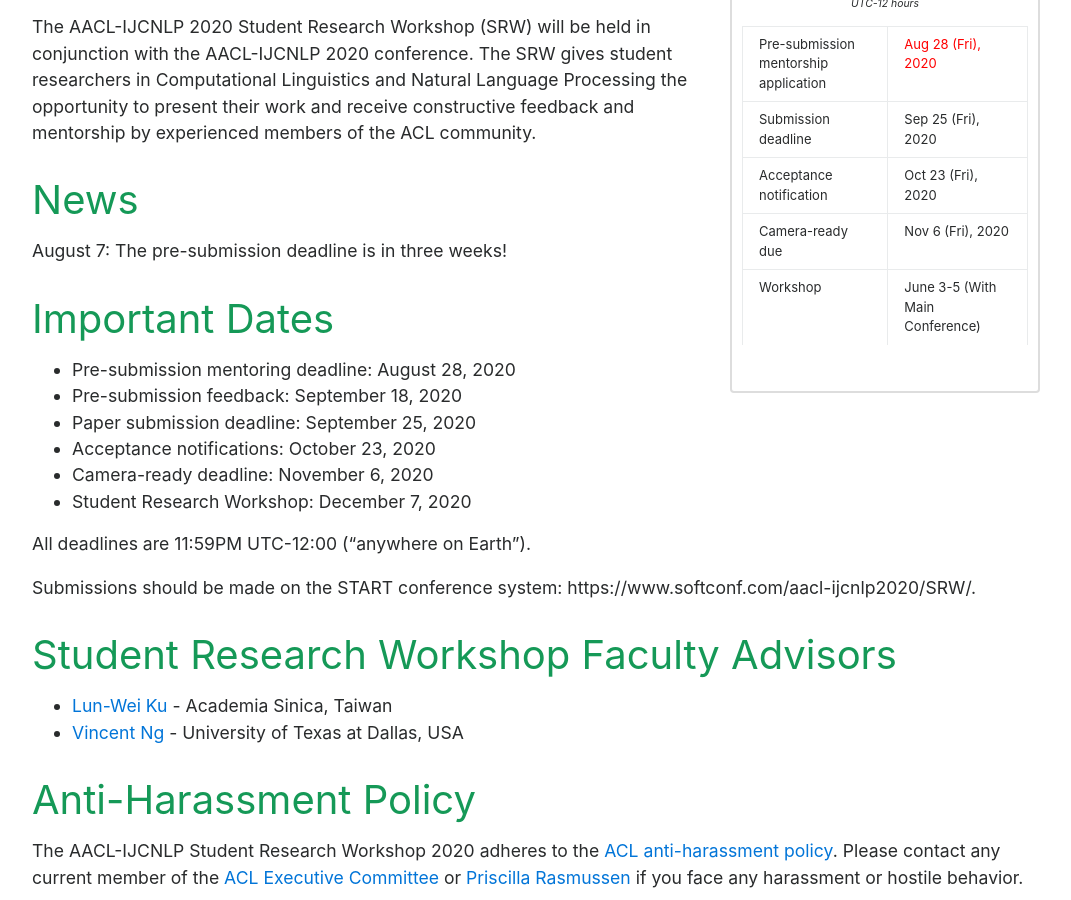
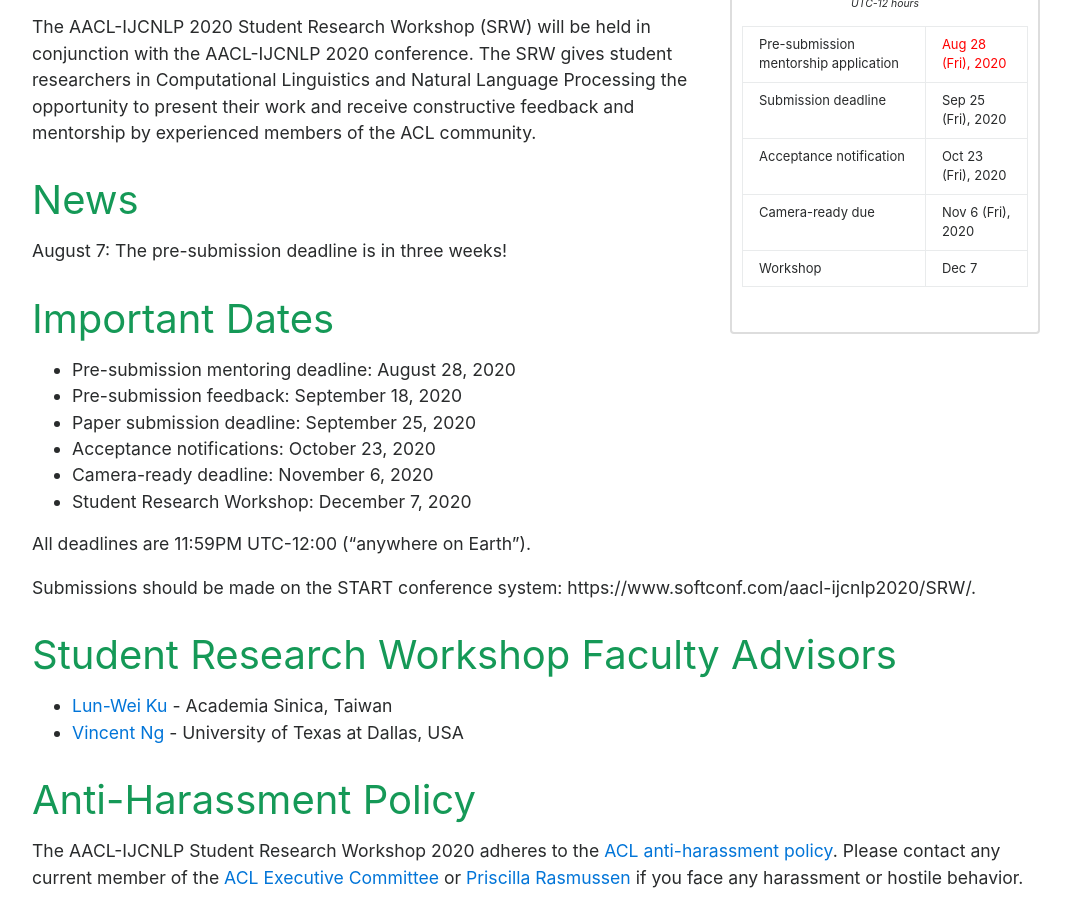
Before and after one commit to aacl2023-srw/aacl2023-srw.github.io, a Jekyll site: the page built from index.md, in a window 1280 px wide and 900 px high, scrolled down 514 px. Shown: the whole window, without its empty margins (104-1175 px from the left). Built offline with Jekyll 4.4.1, drawn with Linux system fonts in a browser that asks for light colours.

Commit message:
Update default.html

```diff
--- a/_layouts/default.html
+++ b/_layouts/default.html
@@ -52,7 +52,7 @@
               </td>
             </tr>
             <tr><td>Workshop</td>
-              <td>June 3-5 (With Main Conference)</td>
+              <td>Dec 7</td>
             </tr>
             <tr></tr>
             <tr>
```
